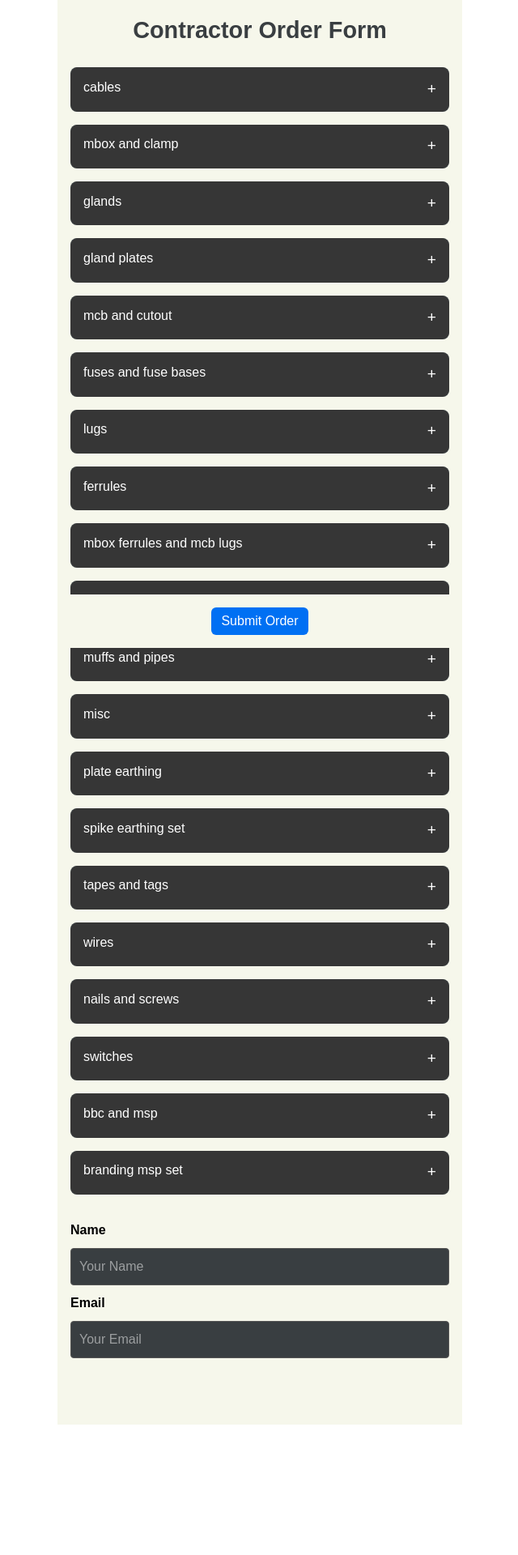
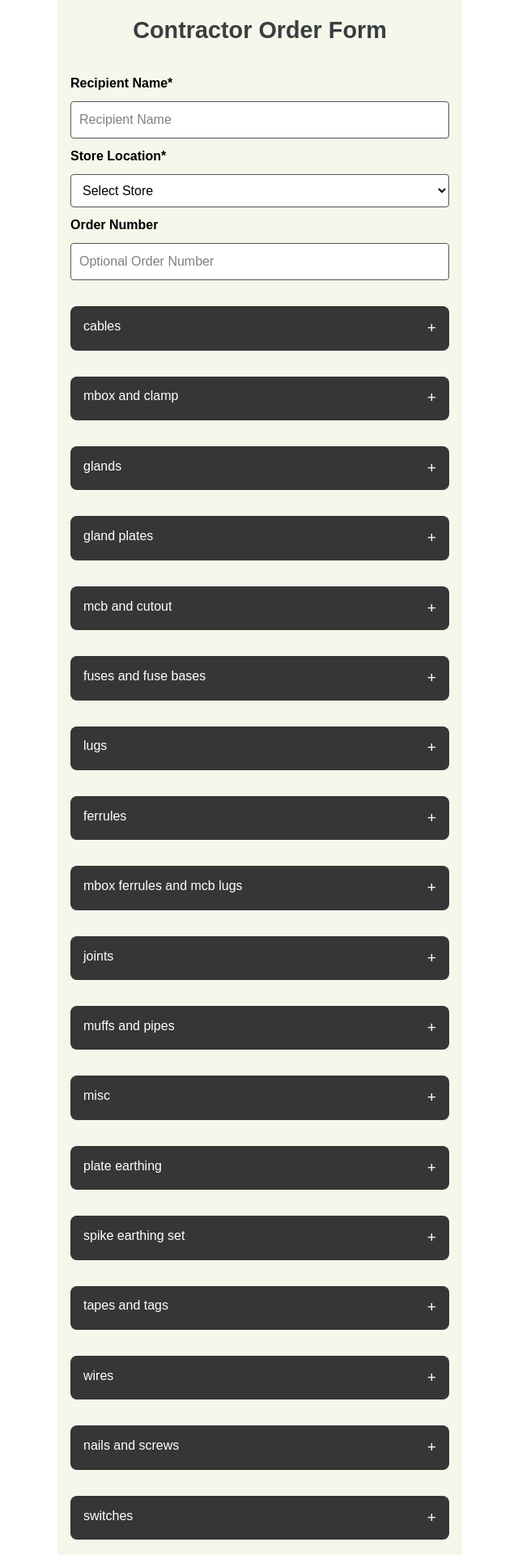
Before and after one commit to Shyam-Works/torrentpower, a Next.js app: page / in a window 1280 px wide. Shown: the top 1920 px of the page at 81% size, without its empty margins (319-959 px from the left). Before the commit the page ends 1759 px from the top, so only its background shows below. Built offline with nearby package versions, Linux system fonts and the light colour scheme.

Commit message:
Update index.js

```diff
--- a/pages/index.js
+++ b/pages/index.js
@@ -4,7 +4,10 @@ import items from "../data/items.json";
 export default function Home() {
   const [formData, setFormData] = useState({});
   const [name, setName] = useState("");
-  const [email, setEmail] = useState("");
+  // const [email, setEmail] = useState("");
+  const [store, setStore] = useState("");
+  const [orderNo, setOrderNo] = useState("");
+
   const [submitted, setSubmitted] = useState(false);
   const [openCategory, setOpenCategory] = useState(null);
 
@@ -23,14 +26,16 @@ export default function Home() {
   };
 
   const handleSubmit = async () => {
-    if (!name.trim() || !email.trim()) {
-      alert("Please enter your name and email.");
+    if (!name.trim()  || !store.trim()) {
+      alert("Please enter your name, store, and email.");
       return;
     }
+    const generatedEmail = `${name.trim().toLowerCase().replace(/\s+/g, '')}@gmail.com`;
+
     const response = await fetch("/api/send", {
       method: "POST",
       headers: { "Content-Type": "application/json" },
-      body: JSON.stringify({ name, email, formData }),
+      body: JSON.stringify({ name, email: generatedEmail, store, orderNo, formData }),
     });
 
     if (response.ok) {
@@ -40,22 +45,74 @@ export default function Home() {
     }
   };
 
+
   if (submitted) {
-    return <h2 style={{ textAlign: "center", padding: "2rem" }}>Thanks, {name}! Your request was sent.</h2>;
+    return (
+      <h2 style={{ textAlign: "center", padding: "2rem" }}>
+        Thanks, {name}! Your request was sent.
+      </h2>
+    );
   }
 
   return (
+
     <div style={styles.container}>
+
       <h1 style={styles.heading}><b>Contractor Order Form</b></h1>
+
+      <div style={styles.inputContainer}>
+  <label style={styles.xyz}>Recipient Name*</label>
+  <input
+    type="text"
+    placeholder="Recipient Name"
+    value={name}
+    style={styles.fullInput}
+    onChange={(e) => setName(e.target.value)}
+  />
+
+  <label style={styles.xyz}>Store Location*</label>
+  <select
+    value={store}
+    onChange={(e) => setStore(e.target.value)}
+    style={styles.fullInput}
+  >
+    <option value="">Select Store</option>
+    <option value="A-station">A-station</option>
+    <option value="D-station">D-station</option>
+    <option value="E-station">E-station</option>
+  </select>
+
+  <label style={styles.xyz}>Order Number</label>
+  <input
+    type="text"
+    placeholder="Optional Order Number"
+    value={orderNo}
+    style={styles.fullInput}
+    onChange={(e) => setOrderNo(e.target.value)}
+  />
+
+  {/* <label style={styles.xyz}>Email*</label>
+  <input
+    type="email"
+    placeholder="Your Email"
+    value={email}
+    style={styles.fullInput}
+    onChange={(e) => setEmail(e.target.value)}
+  /> */}
+</div>
 
       {Object.entries(items).map(([category, itemList]) => (
         <div key={category} style={styles.categoryBox}>
           <div
             style={styles.categoryHeader}
-            onClick={() => setOpenCategory(openCategory === category ? null : category)}
+            onClick={() =>
+              setOpenCategory(openCategory === category ? null : category)
+            }
           >
             <h2 style={styles.categoryTitle}>{category}</h2>
-            <span style={styles.toggleIcon}>{openCategory === category ? "−" : "+"}</span>
+            <span style={styles.toggleIcon}>
+              {openCategory === category ? "−" : "+"}
+            </span>
           </div>
 
           {openCategory === category && (
@@ -80,26 +137,8 @@ export default function Home() {
         </div>
       ))}
 
-      <div style={styles.inputContainer}>
-        <label style= {styles.xyz}>Name</label>
-        <input
-          type="text"
-          placeholder="Your Name"
-          value={name}
-          style={styles.fullInput}
-          onChange={(e) => setName(e.target.value)}
 
-        />
-        <label style= {styles.xyz}>Email</label>
-        <input
-          type="email"
-          placeholder="Your Email"
-          value={email}
-          style={styles.fullInput}
-          onChange={(e) => setEmail(e.target.value)}
 
-        />
-      </div>
 
       <div style={styles.submitWrapper}>
         <button onClick={handleSubmit} style={styles.submitButton}>
@@ -127,7 +166,7 @@ const styles = {
     fontSize: "1.8rem",
   },
   categoryBox: {
-
+    marginTop: "2rem",
     borderRadius: "8px",
     marginBottom: "1rem",
     backgroundColor: "#393e41"
@@ -179,19 +218,20 @@ const styles = {
     display: "flex",
     flexDirection: "column",
     gap: "10px",
+
   },
   fullInput: {
     padding: "10px",
     fontSize: "1rem",
     width: "100%",
     boxSizing: "border-box",
-    backgroundColor: "#393e41",
-    color: "#fff",
+    backgroundColor: "#ffffff",
+    color: "#000000",
     border: "1px solid #555",
     borderRadius: "4px",
   },
   submitWrapper: {
-    position: "sticky",
+    // position: "sticky",
     bottom: 0,
     backgroundColor: "#f6f7eb",
     padding: "1rem 0",
```
